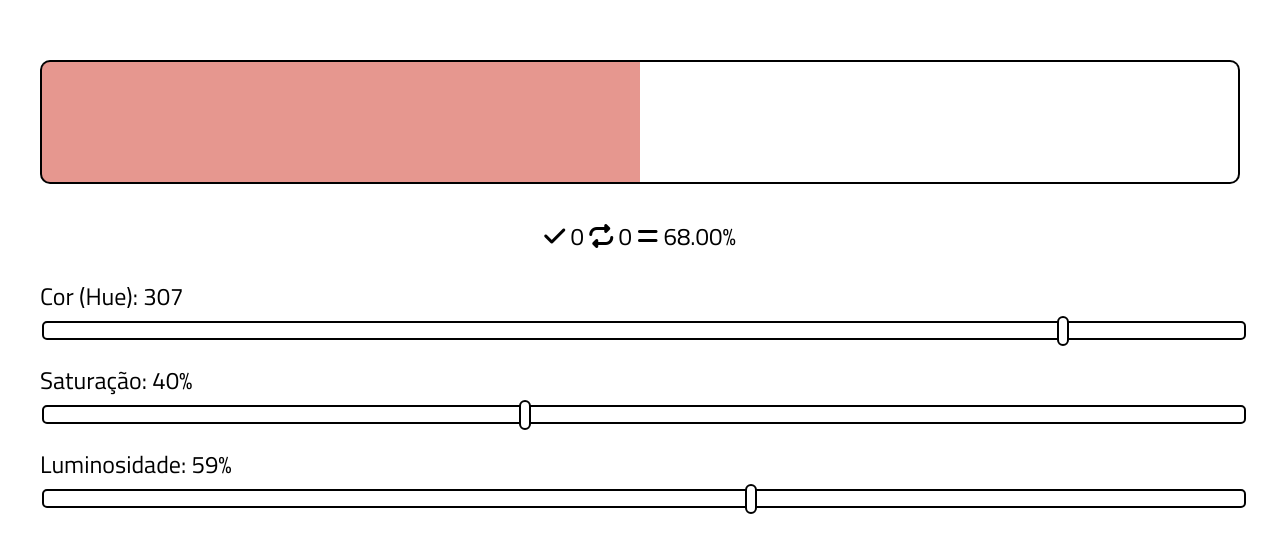
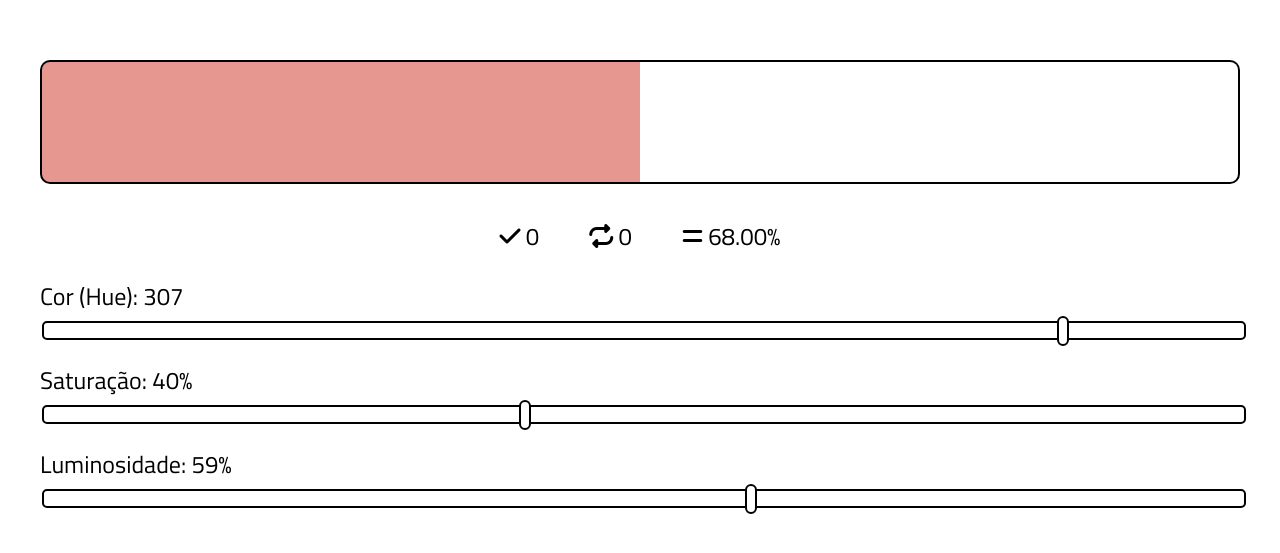
Before and after one commit to N1kkoin/cores, a plain HTML site: page index.html in a window 1280 px wide. Shown: the part 115-668 px from the top of the page. Drawn offline with Linux system fonts and the light colour scheme.

Commit message:
Update style.css

```diff
--- a/style.css
+++ b/style.css
@@ -61,6 +61,11 @@ label, p {
     margin-top: 20px;
 }
 
+#progress p{
+display: flex;
+justify-content: center;
+gap: 50px;
+}
 
 .doisblocos_cores {
     display: flex;
```
